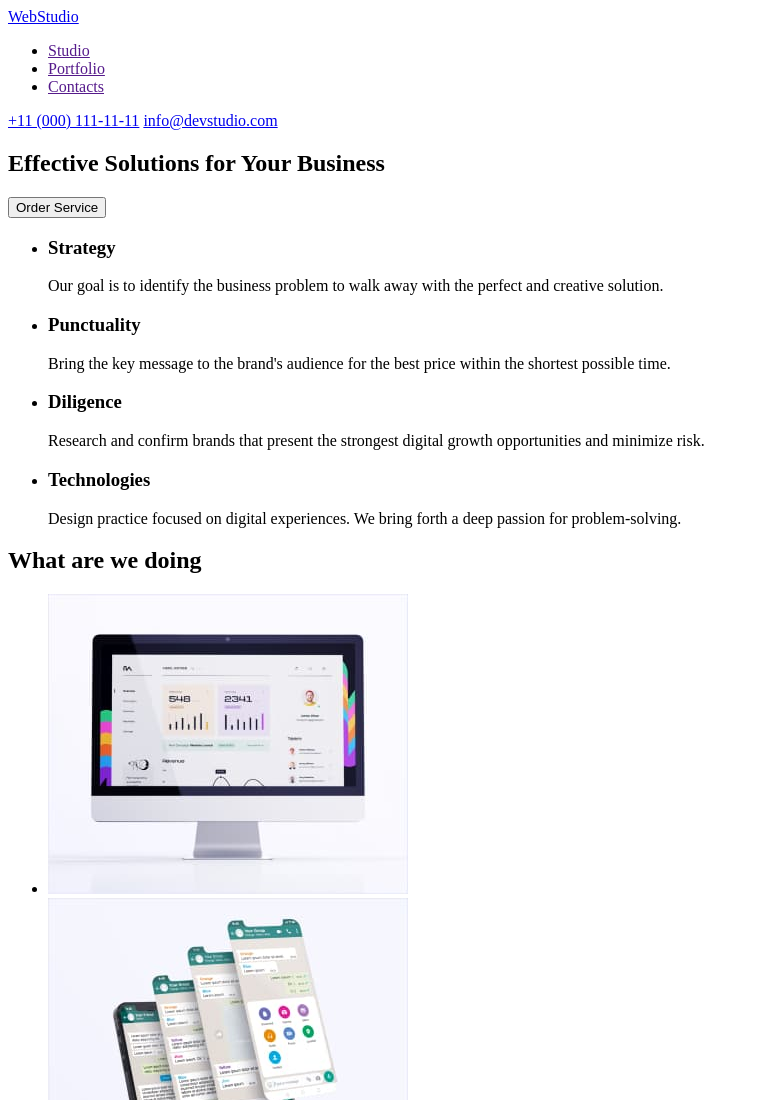
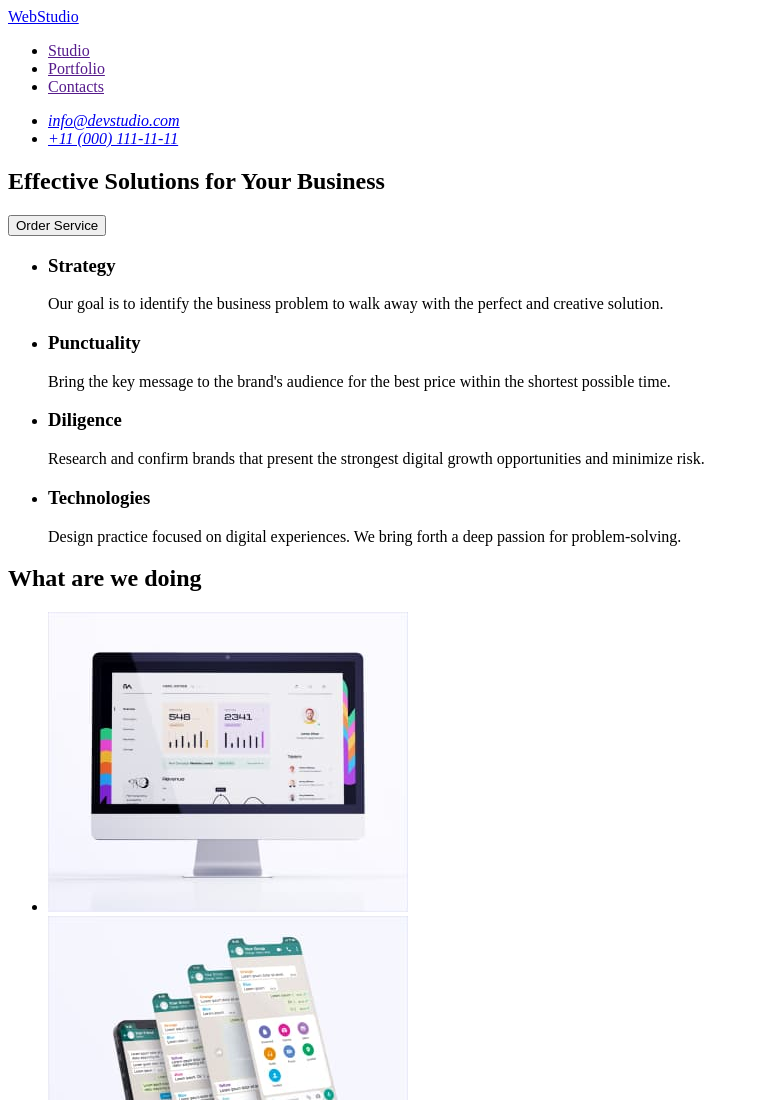
Before and after one commit to DariShpak/goit-markup-hw-01, a plain HTML site: page index.html in a window 1280 px wide. Shown: the top 1100 px of the page, without its empty margins (0-759 px from the left). Drawn offline with Linux system fonts and the light colour scheme.

Commit message:
Update header

```diff
--- a/index.html
+++ b/index.html
@@ -16,8 +16,12 @@
           <li><a href="">Contacts</a></li>
         </ul>
       </nav>
-      <a href="tel:+110001111111">+11 (000) 111-11-11</a>
-      <a href="mailto:info@devstudio.com">info@devstudio.com</a>
+      <address>
+        <ul>
+          <li><a href="mailto:info@devstudio.com">info@devstudio.com</a></li>
+          <li><a href="tel:+110001111111">+11 (000) 111-11-11</a></li>
+        </ul>
+      </address>
     </header>
     <main>
       <section>
```
